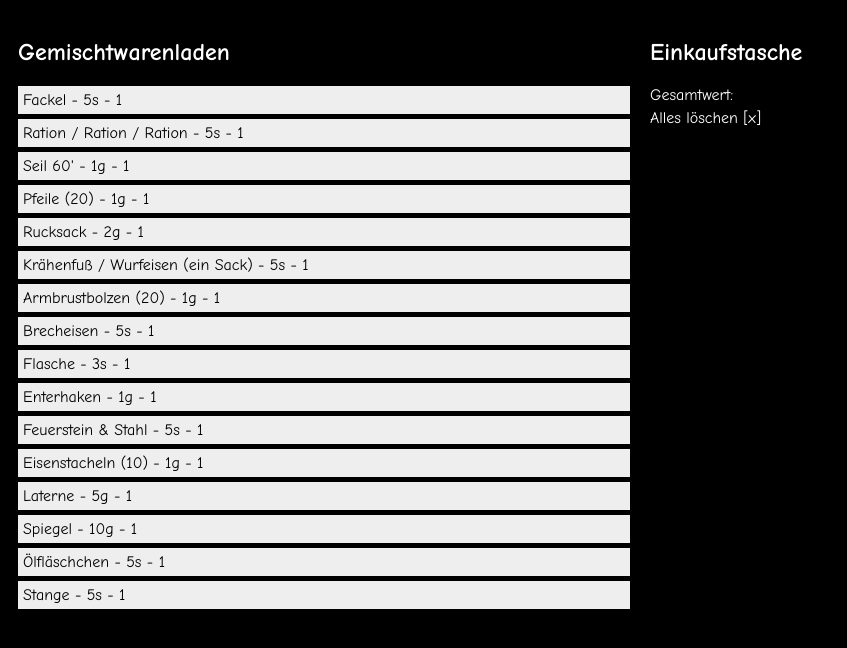
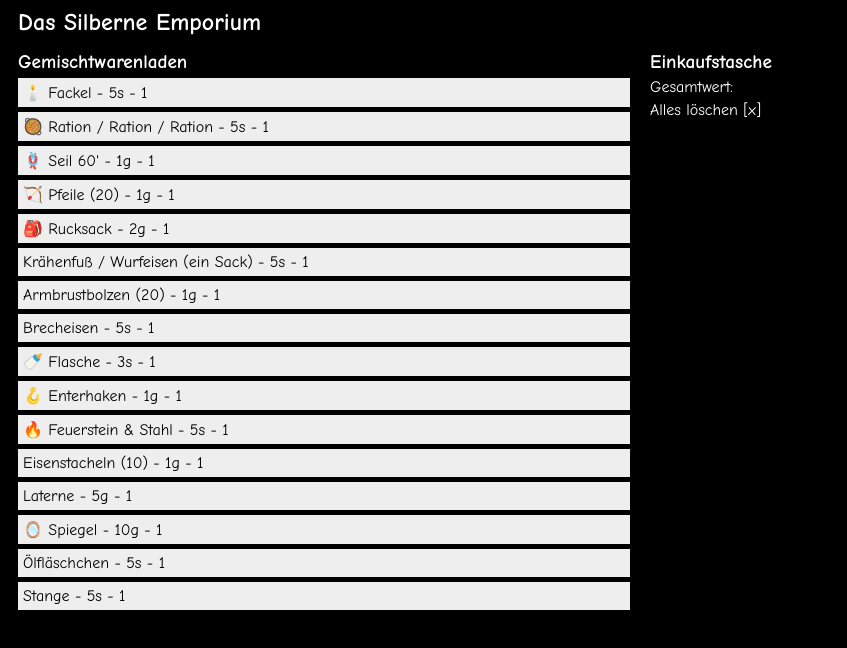
Before and after one commit to frie321984/shadowdark, a plain HTML site: page index.html in a window 1280 px wide. Shown: the whole page, without its empty margins (0-847 px from the left). Drawn offline with Linux system fonts and the light colour scheme.

Commit message:
Develop (#4)
* obsolete

* refresh regularly

* styling daaaaark

* styling

* Zeige Slotanzahl

* bagsize 20 max

* unnecessary

* icons

* styling

```diff
--- a/index.html
+++ b/index.html
@@ -52,9 +52,14 @@ body {
         flex-basis: calc(50% - 20px); /* Subtracting margin */
     }
 }
+h1, h2 { margin: 0; margin-bottom: 5px; padding: 0;}
+h1 { font-size: 1.5rem; padding: 0 10px; }
+h2 { font-size: 1.2rem; }
     </style>
 </head>
-<body class="container">
+<body>
+    <h1>Das Silberne Emporium</h1>
+<main class="container">
 <div id="shop" class="box">
     <h2>Gemischtwarenladen</h2>
 </div>
@@ -63,23 +68,23 @@ body {
     <div class="total-price">Gesamtwert:</div>
     <div class="clean pointer">Alles löschen [x]</div>
 </div>
-
+</main>
 <script>
     const shopItems = [
-        {name: "torch", price: 50, displayname: "Fackel", needsSlots: 1},
-        {name: "futter", price: 50, displayname: "Ration / Ration / Ration", maxItemsPerSlot: 3},
-        {name: "rope", price: 100, displayname: "Seil 60'"},
-        {name: "arrows", price: 100, displayname: "Pfeile (20)", maxItemsPerSlot: 20},
-        {name: "backpack", price: 200, displayname: "Rucksack"},
+        {name: "torch", price: 50, displayname: "🕯️ Fackel", needsSlots: 1},
+        {name: "futter", price: 50, displayname: "🥘 Ration / Ration / Ration", maxItemsPerSlot: 3},
+        {name: "rope", price: 100, displayname: "🪢 Seil 60'"},
+        {name: "arrows", price: 100, displayname: "🏹 Pfeile (20)", maxItemsPerSlot: 20},
+        {name: "backpack", price: 200, displayname: "🎒 Rucksack"},
         {name: "caltrops", price: 50, displayname: "Krähenfuß / Wurfeisen (ein Sack)"},
         {name: "crossbowbolts", price: 100, displayname: "Armbrustbolzen (20)", maxItemsPerSlot: 20},
         {name: "crowbar", price: 50, displayname: "Brecheisen"},
-        {name: "flask-bottle", price: 30, displayname: "Flasche"},
-        {name: "grapplinghook", price: 100, displayname: "Enterhaken"},
-        {name: "flint-n-steel", price: 50, displayname: "Feuerstein & Stahl"},
+        {name: "flask-bottle", price: 30, displayname: "🍼 Flasche"},
+        {name: "grapplinghook", price: 100, displayname: "🪝 Enterhaken"},
+        {name: "flint-n-steel", price: 50, displayname: "🔥 Feuerstein & Stahl"},
         {name: "ironspikes", price: 100, displayname: "Eisenstacheln (10)", maxItemsPerSlot: 10},
         {name: "lantern", price: 500, displayname: "Laterne"},
-        {name: "mirror", price: 1000, displayname: "Spiegel"},
+        {name: "mirror", price: 1000, displayname: "🪞 Spiegel"},
         {name: "oilflask", price: 50, displayname: "Ölfläschchen"},
         {name: "pole", price: 50, displayname: "Stange"},
 //        {name: "test", price: 0, displayname: "Test", needsSlots: 5},
@@ -111,6 +116,10 @@ body {
     })
 
     function addItemToBag(item) {
+        if (bag.querySelectorAll('.bag-item').length >= 20) {
+           console.warn('too many items in bag. max 20')
+           return
+        }
         const newItem = item.cloneNode(true);
         newItem.id = Math.floor(Math.random()*Math.pow(10,17)); // Generate unique ID
         newItem.classList.remove('item');
```
